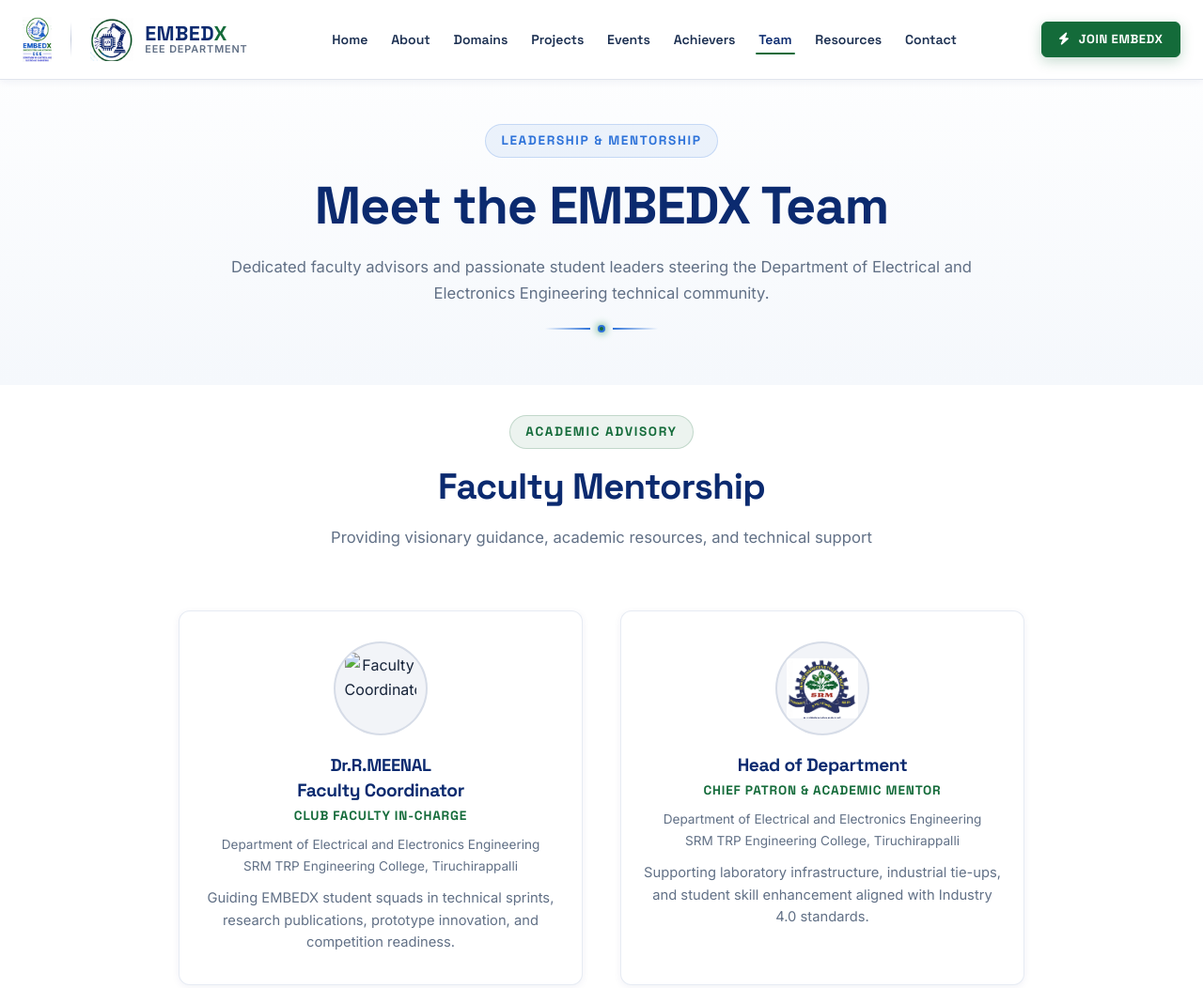
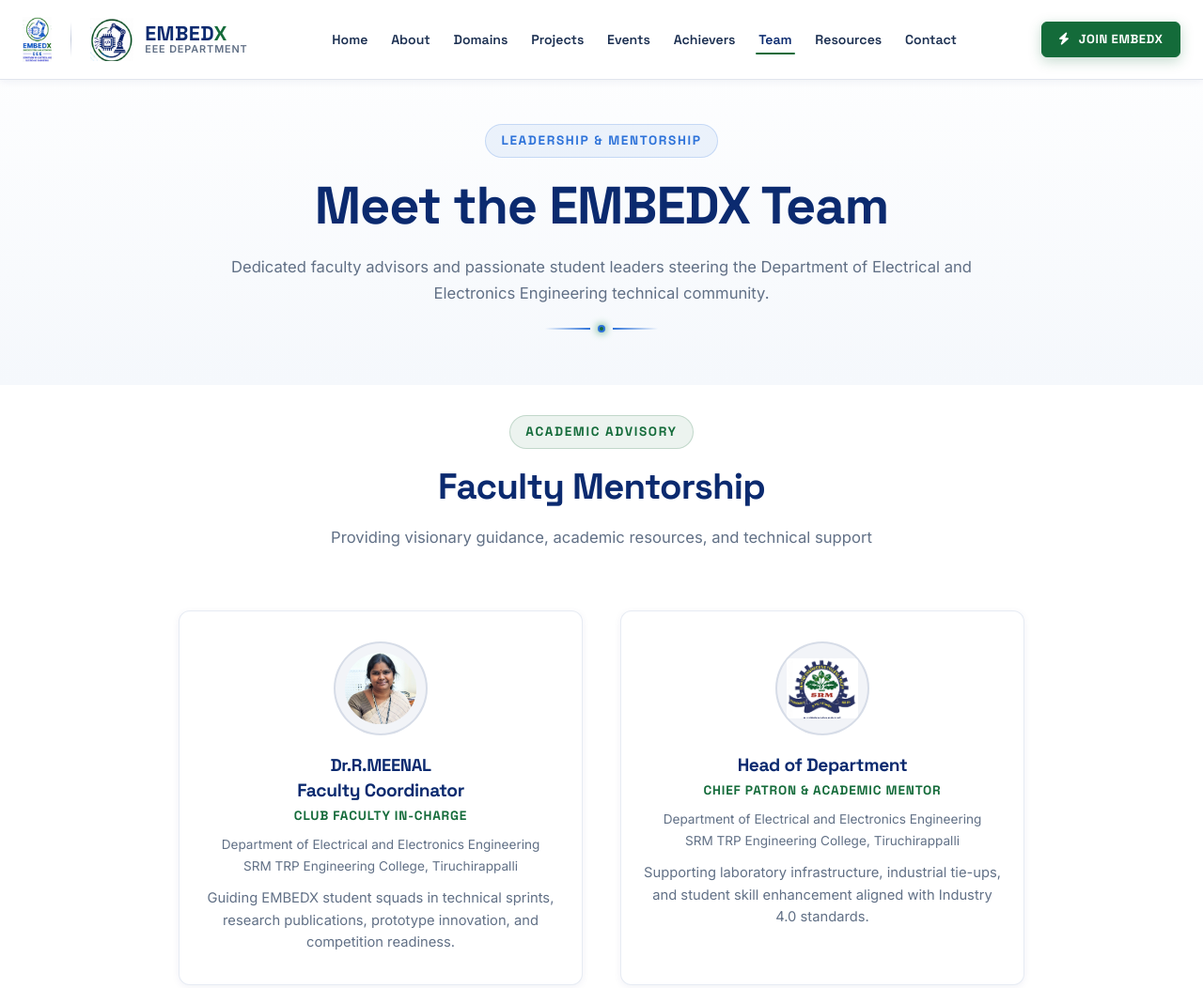
Before and after one commit to 814725105014-debug/embedx-website, a plain HTML site: page team.html in a window 1280 px wide. Shown: the top 1052 px of the page at 94% size. Drawn offline with Linux system fonts and the light colour scheme.

Commit message:
Update faculty coordinator image source path

```diff
--- a/team.html
+++ b/team.html
@@ -110,7 +110,7 @@
         <!-- Faculty Coordinator -->
         <div class="team-card">
           <div class="team-avatar-wrapper">
-            <img src="assets/branding/images/faculty-coordinator.png" alt="Faculty Coordinator" class="team-avatar" />
+            <img src="assets/images/faculty-coordinator.png" alt="Faculty Coordinator" class="team-avatar" />
           </div>
           <h5 class="team-name text-navy" style="font-size: 1.15rem;">Dr.R.MEENAL</h5>
           <h3 class="team-name text-navy">Faculty Coordinator</h3>
```
